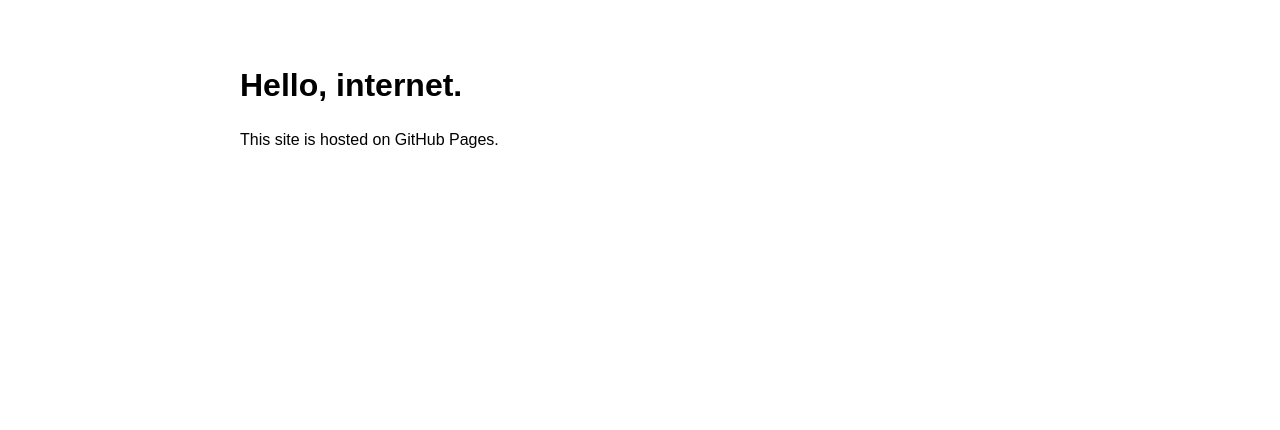
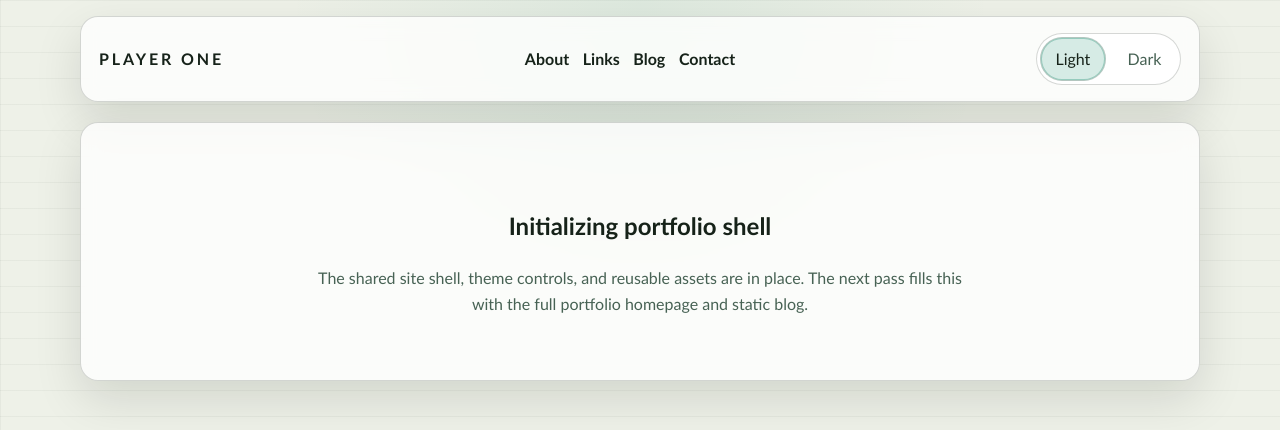
Before and after one commit to Csavoldi/csavoldi.github.io, a plain HTML site: page index.html in a window 1280 px wide. Drawn offline with Linux system fonts and the light colour scheme.

Commit message:
feat: add shared site shell and theme foundation

```diff
--- /dev/null
+++ b/assets/css/site.css
@@ -0,0 +1,179 @@
+:root {
+  color-scheme: light dark;
+  --bg: #eef1e8;
+  --bg-accent: rgba(31, 143, 114, 0.08);
+  --panel: rgba(255, 255, 255, 0.78);
+  --panel-strong: rgba(255, 255, 255, 0.9);
+  --text: #162219;
+  --muted: #476254;
+  --accent: #1f8f72;
+  --accent-strong: #0e6b63;
+  --border: rgba(22, 34, 25, 0.18);
+  --shadow: 0 18px 48px rgba(8, 15, 12, 0.12);
+  --focus: #0b6dff;
+  --texture: linear-gradient(rgba(22, 34, 25, 0.045) 1px, transparent 1px),
+    linear-gradient(90deg, rgba(22, 34, 25, 0.045) 1px, transparent 1px);
+}
+
+:root[data-theme='dark'] {
+  --bg: #07110d;
+  --bg-accent: rgba(109, 255, 189, 0.08);
+  --panel: rgba(7, 17, 13, 0.84);
+  --panel-strong: rgba(10, 24, 18, 0.96);
+  --text: #e8fff2;
+  --muted: #8fb6a0;
+  --accent: #6dffbd;
+  --accent-strong: #b6ffe2;
+  --border: rgba(109, 255, 189, 0.24);
+  --shadow: 0 24px 64px rgba(0, 0, 0, 0.42);
+  --focus: #f5ff78;
+  --texture: linear-gradient(rgba(109, 255, 189, 0.045) 1px, transparent 1px),
+    linear-gradient(90deg, rgba(109, 255, 189, 0.045) 1px, transparent 1px);
+}
+
+* {
+  box-sizing: border-box;
+}
+
+html {
+  scroll-behavior: smooth;
+}
+
+body {
+  margin: 0;
+  min-height: 100vh;
+  font-family: 'Trebuchet MS', 'Segoe UI', sans-serif;
+  line-height: 1.6;
+  color: var(--text);
+  background:
+    radial-gradient(circle at top, var(--bg-accent), transparent 34%),
+    var(--texture),
+    var(--bg);
+  background-size: auto, 26px 26px, auto;
+}
+
+a {
+  color: inherit;
+  text-decoration-color: color-mix(in srgb, var(--accent) 60%, transparent);
+  text-underline-offset: 0.18em;
+}
+
+a:hover {
+  color: var(--accent-strong);
+}
+
+img {
+  max-width: 100%;
+  display: block;
+}
+
+button,
+a {
+  transition: background-color 160ms ease, color 160ms ease, border-color 160ms ease,
+    box-shadow 160ms ease, transform 160ms ease;
+}
+
+button {
+  font: inherit;
+}
+
+:focus-visible {
+  outline: 3px solid var(--focus);
+  outline-offset: 3px;
+}
+
+.site-shell {
+  width: min(1120px, calc(100% - 2rem));
+  margin: 0 auto;
+}
+
+.panel {
+  border: 1px solid var(--border);
+  border-radius: 18px;
+  background: var(--panel);
+  box-shadow: var(--shadow);
+  backdrop-filter: blur(10px);
+}
+
+.site-header {
+  display: flex;
+  align-items: center;
+  justify-content: space-between;
+  gap: 1rem;
+  padding: 1rem 1.125rem;
+  margin: 1rem auto 1.25rem;
+}
+
+.brand {
+  font-weight: 800;
+  letter-spacing: 0.18em;
+  text-decoration: none;
+}
+
+.site-nav {
+  display: flex;
+  flex-wrap: wrap;
+  justify-content: center;
+  gap: 0.85rem;
+}
+
+.site-nav a {
+  text-decoration: none;
+  font-weight: 600;
+}
+
+.theme-switcher {
+  display: inline-flex;
+  gap: 0.4rem;
+  padding: 0.2rem;
+  border: 1px solid var(--border);
+  border-radius: 999px;
+  background: var(--panel-strong);
+}
+
+.theme-switcher button {
+  border: 1px solid transparent;
+  border-radius: 999px;
+  background: transparent;
+  color: var(--muted);
+  padding: 0.5rem 0.9rem;
+  cursor: pointer;
+}
+
+.theme-switcher button:hover {
+  color: var(--text);
+}
+
+.theme-switcher button[data-active='true'] {
+  color: var(--text);
+  background: color-mix(in srgb, var(--accent) 18%, transparent);
+  border-color: var(--border);
+  box-shadow: inset 0 0 0 1px color-mix(in srgb, var(--accent) 35%, transparent);
+}
+
+.shell-placeholder {
+  padding: 4rem 1.5rem;
+  text-align: center;
+  margin-bottom: 2rem;
+}
+
+.shell-placeholder p {
+  max-width: 42rem;
+  margin: 0 auto;
+  color: var(--muted);
+}
+
+@media (max-width: 820px) {
+  .site-header {
+    flex-direction: column;
+    align-items: stretch;
+  }
+
+  .site-nav {
+    justify-content: flex-start;
+  }
+
+  .theme-switcher {
+    align-self: flex-start;
+  }
+}
--- /dev/null
+++ b/assets/js/theme.js
@@ -0,0 +1,58 @@
+const STORAGE_KEY = 'site-theme';
+const THEME_OPTIONS = new Set(['light', 'dark']);
+
+function readStoredTheme() {
+  try {
+    return localStorage.getItem(STORAGE_KEY);
+  } catch (error) {
+    return null;
+  }
+}
+
+function writeStoredTheme(theme) {
+  try {
+    localStorage.setItem(STORAGE_KEY, theme);
+  } catch (error) {
+    // Ignore storage failures and keep the in-memory theme applied.
+  }
+}
+
+function getPreferredTheme() {
+  const saved = readStoredTheme();
+  if (THEME_OPTIONS.has(saved)) {
+    return saved;
+  }
+
+  return window.matchMedia('(prefers-color-scheme: dark)').matches ? 'dark' : 'light';
+}
+
+function applyTheme(theme) {
+  const nextTheme = THEME_OPTIONS.has(theme) ? theme : 'light';
+  document.documentElement.dataset.theme = nextTheme;
+  writeStoredTheme(nextTheme);
+
+  document.querySelectorAll('[data-theme-choice]').forEach((button) => {
+    const active = button.dataset.themeChoice === nextTheme;
+    button.setAttribute('aria-pressed', String(active));
+    button.dataset.active = String(active);
+  });
+}
+
+function bindThemeButtons() {
+  document.querySelectorAll('[data-theme-choice]').forEach((button) => {
+    button.addEventListener('click', () => {
+      applyTheme(button.dataset.themeChoice);
+    });
+  });
+}
+
+function initializeTheme() {
+  applyTheme(getPreferredTheme());
+  bindThemeButtons();
+}
+
+if (document.readyState === 'loading') {
+  document.addEventListener('DOMContentLoaded', initializeTheme, { once: true });
+} else {
+  initializeTheme();
+}
--- a/index.html
+++ b/index.html
@@ -3,20 +3,34 @@
 <head>
   <meta charset="utf-8">
   <meta name="viewport" content="width=device-width, initial-scale=1">
-  <title>My Site</title>
-  <style>
-    body {
-      font-family: Arial, sans-serif;
-      max-width: 800px;
-      margin: 60px auto;
-      padding: 0 20px;
-      line-height: 1.6;
-    }
-    h1 { margin-bottom: 0.25em; }
-  </style>
+  <title>Player One | Portfolio</title>
+  <meta name="description" content="A personal portfolio, resume snapshot, and static blog with a retro CRT-inspired aesthetic.">
+  <link rel="stylesheet" href="assets/css/site.css">
+  <script src="assets/js/theme.js" defer></script>
 </head>
 <body>
-  <h1>Hello, internet.</h1>
-  <p>This site is hosted on GitHub Pages.</p>
+  <header class="site-header site-shell panel">
+    <a class="brand" href="./">PLAYER ONE</a>
+    <nav class="site-nav" aria-label="Primary">
+      <a href="#about">About</a>
+      <a href="#links">Links</a>
+      <a href="blog/">Blog</a>
+      <a href="#contact">Contact</a>
+    </nav>
+    <div class="theme-switcher" role="group" aria-label="Theme">
+      <button type="button" data-theme-choice="light" aria-pressed="false">Light</button>
+      <button type="button" data-theme-choice="dark" aria-pressed="false">Dark</button>
+    </div>
+  </header>
+
+  <main class="site-shell">
+    <section class="shell-placeholder panel" aria-labelledby="shell-title">
+      <h1 id="shell-title">Initializing portfolio shell</h1>
+      <p>
+        The shared site shell, theme controls, and reusable assets are in place. The next pass fills this
+        with the full portfolio homepage and static blog.
+      </p>
+    </section>
+  </main>
 </body>
 </html>
```
